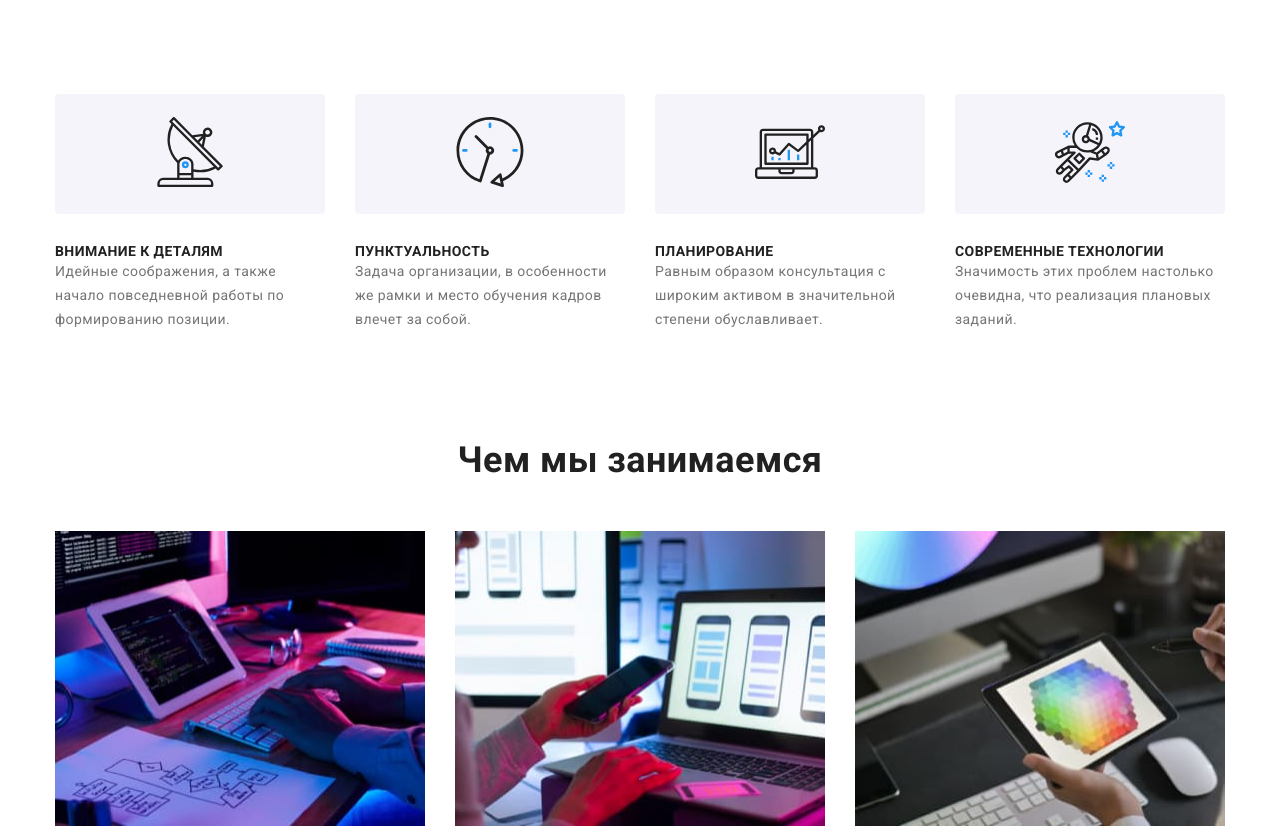
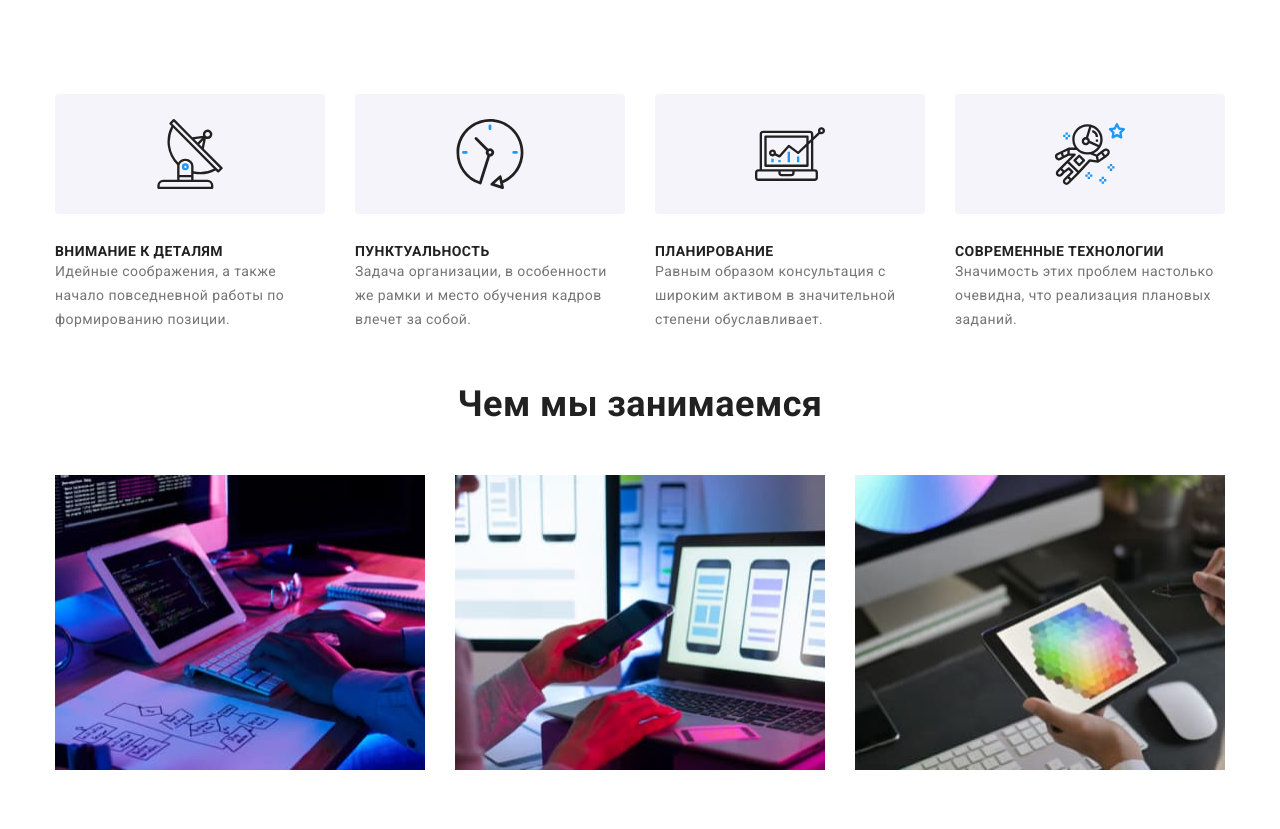
Before and after one commit to VladyslavUKR/goit-markup--hw-04, a plain HTML site: page index.html in a window 1280 px wide. Shown: the part 680-1509 px from the top of the page. Drawn offline with nearby package versions, Linux system fonts and the light colour scheme.

Commit message:
update _26

```diff
--- a/css/styles.css
+++ b/css/styles.css
@@ -118,13 +118,15 @@ span {
 }
 
 .contacts-link {
+  display: flex;
+  align-items: center;
   font-weight: 500;
   line-height: 1.71;
   color: var(--secondary-page-color);
 }
 .contacts-link:hover,
 .contacts-link:focus {
-  color: var(--accent-page-color);
+  fill: var(--accent-page-color);
   cursor: pointer;
 }
 
@@ -143,6 +145,7 @@ span {
   background-color: #2f303a;
   background-size: cover;
   background-position: center;
+  background-repeat: no-repeat;
 
   max-width: 1600px;
   text-align: center;
@@ -228,21 +231,21 @@ span {
   color: var(--secondary-page-color);
 }
 
-.advantages-list-section {
+/* .advantages-list-section {
   display: flex;
   justify-content: center;
   gap: 30px;
   margin-bottom: 30px;
-}
+} */
 
-.advantages-item-section {
+.advantages-svg {
   display: flex;
   justify-content: center;
   align-items: center;
-  width: 270px;
   height: 120px;
   background: #f5f4fa;
   border-radius: 4px;
+  margin-bottom: 30px;
 }
 
 /* ================/ADVANTEGES================ */
@@ -257,6 +260,15 @@ span {
   justify-content: space-between;
 }
 
+.section-title-about {
+  padding-top: 94px;
+  margin-bottom: 50px;
+  font-size: 36px;
+  line-height: 1.17;
+  text-align: center;
+  color: var(--primary-page-color);
+}
+
 /* ================/ABOUT================ */
 /* ================EMPLOYEES================ */
 .employees {
@@ -264,6 +276,7 @@ span {
 }
 
 .section-title {
+  /* padding-top: 94px; */
   margin-bottom: 50px;
   font-size: 36px;
   line-height: 1.17;
@@ -311,19 +324,16 @@ span {
 }
 .social-list {
   display: flex;
-  width: 206px;
   justify-content: center;
   align-items: center;
   gap: 10px;
-
-  margin: 0 auto;
   padding-bottom: 30px;
 }
 
 .social-link:hover,
-.social-link :focus {
+.social-link:focus {
   background-color: #2196f3;
-  fill: var(--secondary-accent-page-color);
+  fill: #fff;
 }
 
 .social-link {
@@ -345,12 +355,8 @@ span {
 
 .customers-icon:hover,
 .customers-icon:focus {
-  fill: var(--accent-page-color);
+  fill: #2196f3;
 }
-/* .customers-item :focus,
-.customers-item :hover {
-  background-color: var(--accent-page-color);
-} */
 
 .customers-title {
   margin-bottom: 50px;
@@ -368,13 +374,14 @@ span {
   gap: 30px;
 }
 
-.customers-item:focus,
-.customers-item:hover {
+.customers-link:focus,
+.customers-link:hover {
   border: 1px solid var(--accent-page-color);
   border-radius: 4px;
+  fill: #2196f3;
 }
 
-.customers-item {
+.customers-link {
   display: flex;
   width: 170px;
   height: 92px;
@@ -383,14 +390,6 @@ span {
   align-items: center;
   border: 1px solid #afb1b8;
   border-radius: 4px;
-}
-
-.customers-link {
-  display: flex;
-  justify-content: center;
-  align-items: center;
-  width: 106px;
-  height: 60px;
 }
 
 /* ============= /customers========= */
--- a/index.html
+++ b/index.html
@@ -70,56 +70,51 @@
       <section class="advantages section">
         <div class="container">
           <h2 class="advantages-main-title">Преимущества компании</h2>
-          <ul class="advantages-list-section list">
-            <li class="advantages-item-section">
-              <a href="" class="advantages-link-section">
-                <svg class="advantages-link-section" width="70" height="70">
+
+          <ul class="advantages-list">
+            <li class="advantages-item list">
+              <!-- підкл SVG -->
+              <div class="advantages-svg">
+                <svg class="icon-section" width="70" height="70">
                   <use href="./images/sprite.svg.svg#icon-antenna"></use>
                 </svg>
-              </a>
-            </li>
-            <li class="advantages-item-section">
-              <a href="" class="advantages-link-section">
-                <svg class="advantages-link-section" width="70" height="70">
-                  <use href="./images/sprite.svg.svg#icon-clock"></use>
-                </svg>
-              </a>
-            </li>
-            <li class="advantages-item-section">
-              <a href="" class="advantages-link-section">
-                <svg class="advantages-link-section" width="70" height="70">
-                  <use href="./images/sprite.svg.svg#icon-diagram "></use>
-                </svg>
-              </a>
-            </li>
-            <li class="advantages-item-section">
-              <a href="" class="advantages-link-section">
-                <svg class="advantages-link-section" width="70" height="70">
-                  <use href="./images/sprite.svg.svg#icon-astronaut"></use>
-                </svg>
-              </a>
-            </li>
-          </ul>
-          <ul class="advantages-list">
-            <li class="advantages-item list">
+              </div>
               <h3 class="advantages-title">Внимание к деталям</h3>
               <p class="advantages-text">
                 Идейные соображения, а также начало повседневной работы по формированию позиции.
               </p>
             </li>
+
             <li class="advantages-item list">
+              <div class="advantages-svg">
+                <svg class="icon-section" width="70" height="70">
+                  <use href="./images/sprite.svg.svg#icon-clock"></use>
+                </svg>
+              </div>
               <h3 class="advantages-title">Пунктуальность</h3>
               <p class="advantages-text">
                 Задача организации, в особенности же рамки и место обучения кадров влечет за собой.
               </p>
             </li>
+
             <li class="advantages-item list">
+              <div class="advantages-svg">
+                <svg class="icon-section" width="70" height="70">
+                  <use href="./images/sprite.svg.svg#icon-diagram"></use>
+                </svg>
+              </div>
               <h3 class="advantages-title">Планирование</h3>
               <p class="advantages-text">
                 Равным образом консультация с широким активом в значительной степени обуславливает.
               </p>
             </li>
+
             <li class="advantages-item list">
+              <div class="advantages-svg">
+                <svg class="icon-section" width="70" height="70">
+                  <use href="./images/sprite.svg.svg#icon-astronaut"></use>
+                </svg>
+              </div>
               <h3 class="advantages-title">Современные технологии</h3>
               <p class="advantages-text">
                 Значимость этих проблем настолько очевидна, что реализация плановых заданий.
@@ -132,7 +127,7 @@
       <!-- ABOUT -->
       <section class="about section">
         <div class="container">
-          <h2 class="section-title">Чем мы занимаемся</h2>
+          <h2 class="section-title-about">Чем мы занимаемся</h2>
           <ul class="about-list">
             <li class="about-item list">
               <img
@@ -300,6 +295,8 @@
           </ul>
         </div>
       </section>
+
+      <!-- customers -->
       <section class="customers section">
         <div class="container">
           <h2 class="customers-title">Постоянные клиенты</h2>
```
